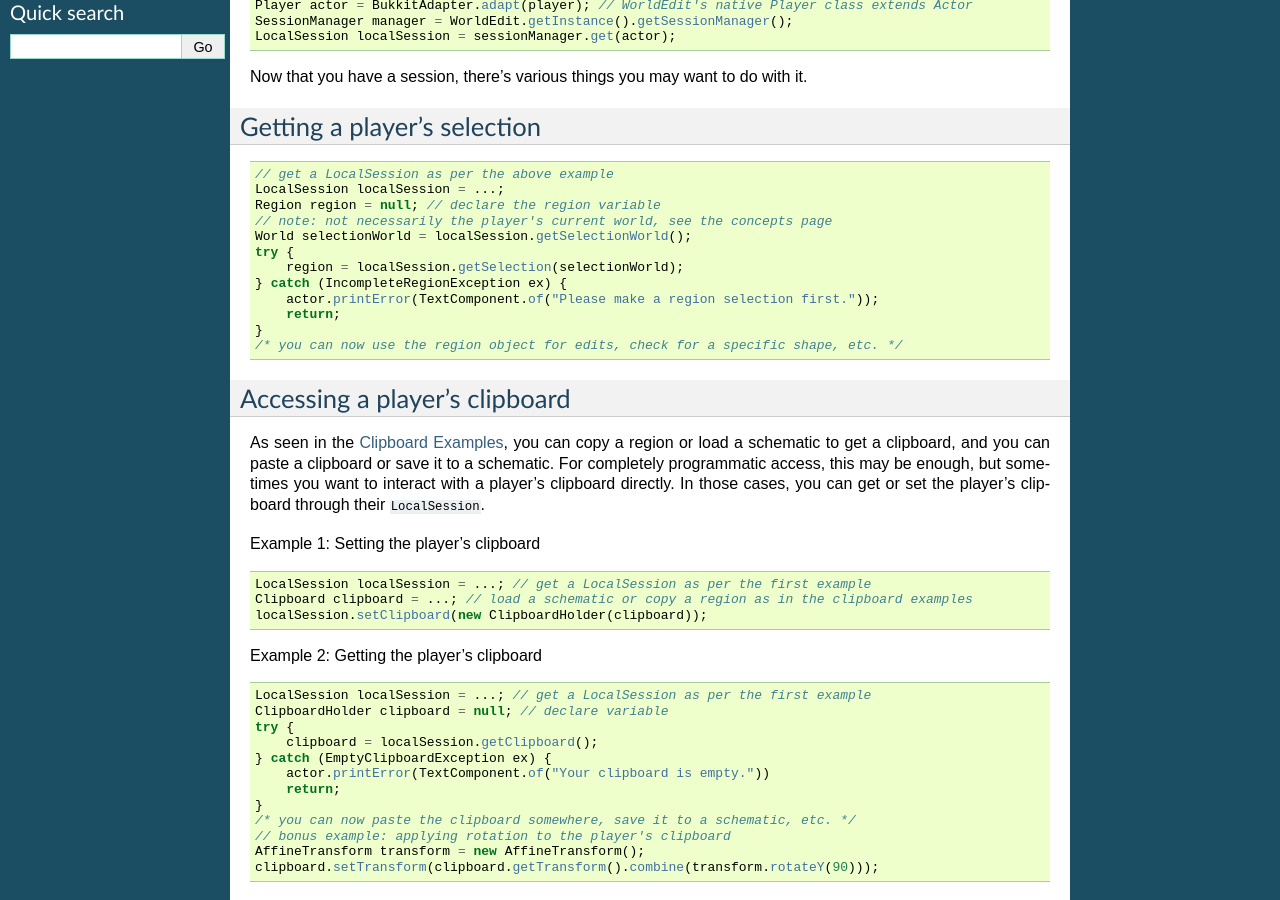
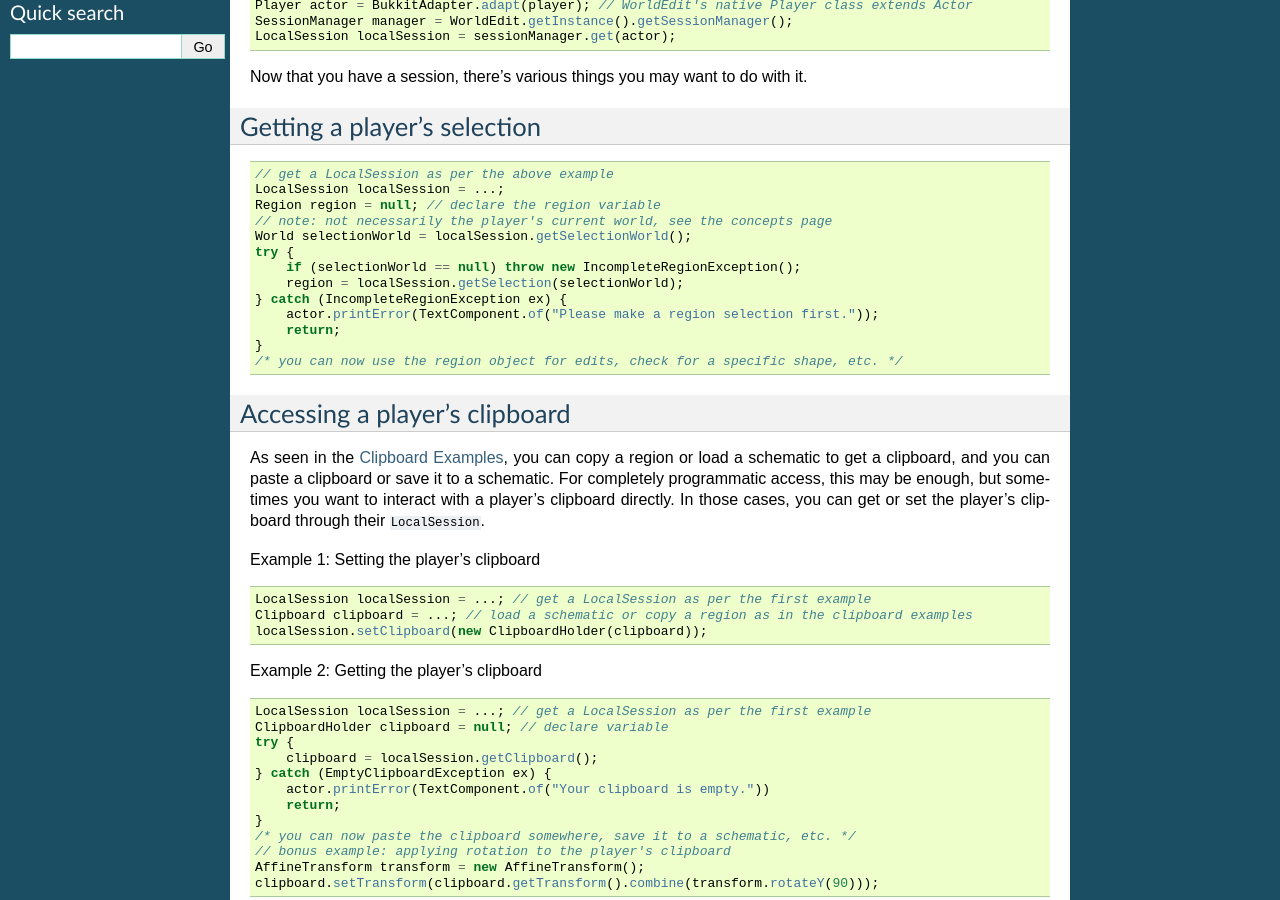
Before and after one commit to EngineHub/WorldEditDocs, a Sphinx documentation site: the page built from source/api/examples/local-sessions.rst, in a window 1280 px wide and 900 px high, scrolled down 378 px. Built offline with Sphinx 7.4.7, drawn with Linux system fonts in a browser that asks for light colours.

```diff
--- a/source/api/examples/local-sessions.rst
+++ b/source/api/examples/local-sessions.rst
@@ -33,6 +33,7 @@
     // note: not necessarily the player's current world, see the concepts page
     World selectionWorld = localSession.getSelectionWorld();
     try {
+        if (selectionWorld == null) throw new IncompleteRegionException();
         region = localSession.getSelection(selectionWorld);
     } catch (IncompleteRegionException ex) {
         actor.printError(TextComponent.of("Please make a region selection first."));
```
